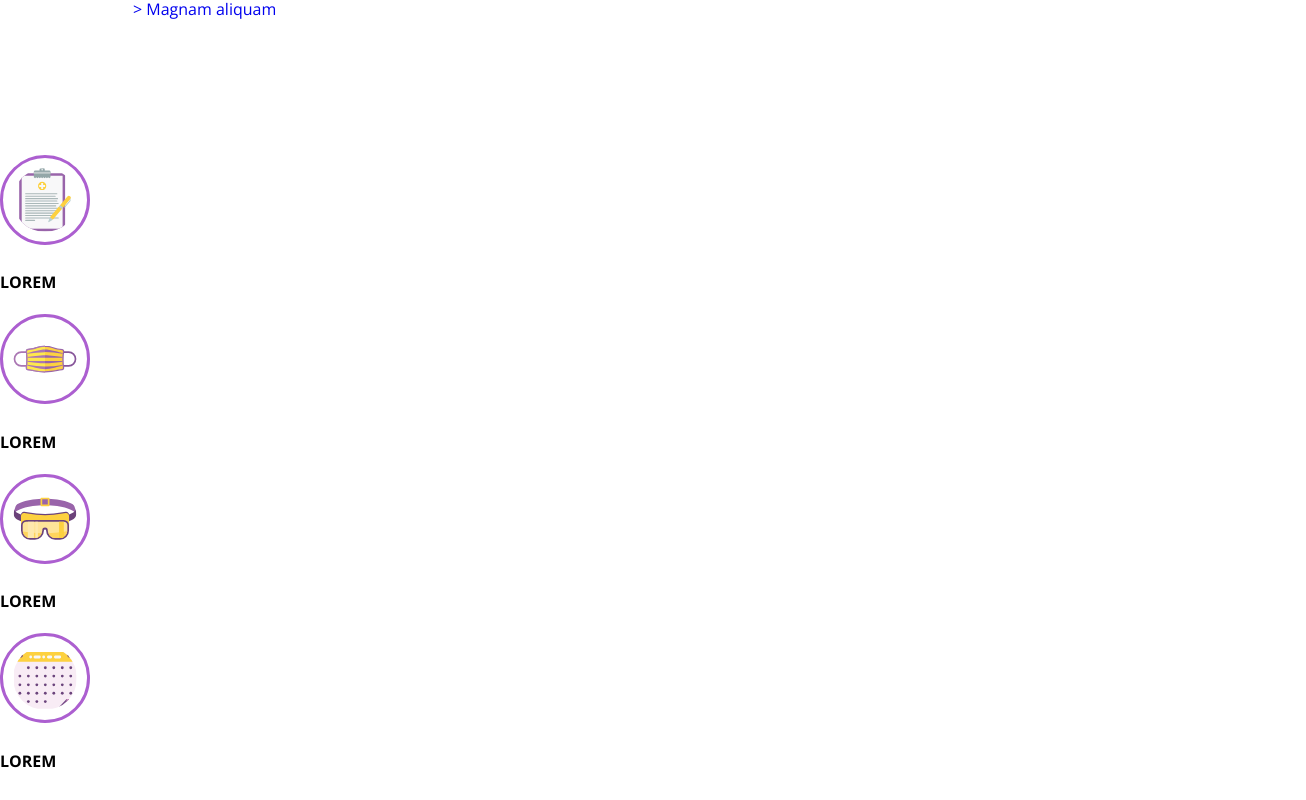
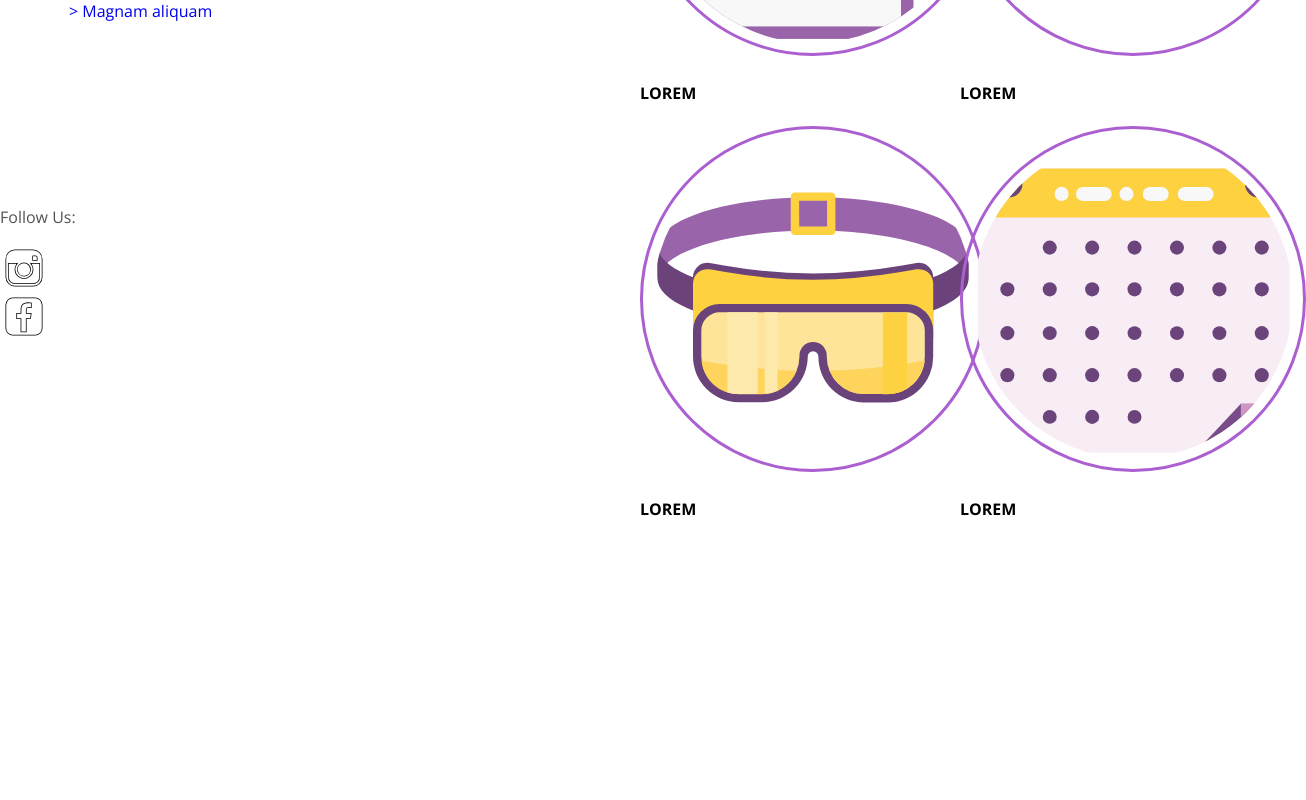
Before and after one commit to alliecaton/rg-test, a React (Create React App) app: page / in a window 1280 px wide. Shown: the part 2120-2920 px from the top of the page, 1306 px wide, since content can reach past the window. After the commit the page ends 2661 px from the top, so only its background shows below. Built offline with nearby package versions, Linux system fonts and the light colour scheme.

Commit message:
icon grid

```diff
--- a/src/App.css
+++ b/src/App.css
@@ -66,6 +66,15 @@ body {
 	grid-template-columns: repeat(auto-fit, minmax(300px, 1fr));
 }
 
+.icon-grids {
+	display: grid;
+	grid-template-columns: 1fr 1fr;
+	grid-template-rows: 1fr 1fr;
+
+	justify-items: center;
+	align-items: center;
+}
+
 .component-image {
 	width: 100%;
 	height: auto;
@@ -120,13 +129,9 @@ body {
 }
 
 .small-icon {
-	width: 5%;
+	width: 100%;
 	border-radius: 50%;
 	padding: 10px;
 	border-style: solid;
 	border-color: rgba(172 95 208);
 }
-
-.clipboard-calendar {
-	padding: 5px;
-}
--- a/src/containers/ThirdBody.js
+++ b/src/containers/ThirdBody.js
@@ -8,16 +8,18 @@ import calendar from '../assets/home-retention.svg'
 
 const ThirdBody = () => {
 	return (
-		<div>
+		<div className='two-column-grid'>
 			<TextComponent
 				text={
 					'Nam libero tempore, cum soluta nobis est eligendi optio cumque nihil impedit quo minus id quod maxime placeat facere possimus, omnis voluptas assumenda est, omnis dolor repellendus. Temporibus autem quibusdam et aut officiis debitis aut rerum necessitatibus saepe eveniet ut et voluptates repudiandae sint et molestiae non recusandae.'
 				}
 			/>
-			<Icon image={clipboard} title={'LOREM'} />
-			<Icon image={mask} title={'LOREM'} />
-			<Icon image={goggles} title={'LOREM'} />
-			<Icon image={calendar} title={'LOREM'} />
+			<div className='icon-grids'>
+				<Icon image={clipboard} title={'LOREM'} />
+				<Icon image={mask} title={'LOREM'} />
+				<Icon image={goggles} title={'LOREM'} />
+				<Icon image={calendar} title={'LOREM'} />
+			</div>
 		</div>
 	)
 }
```
